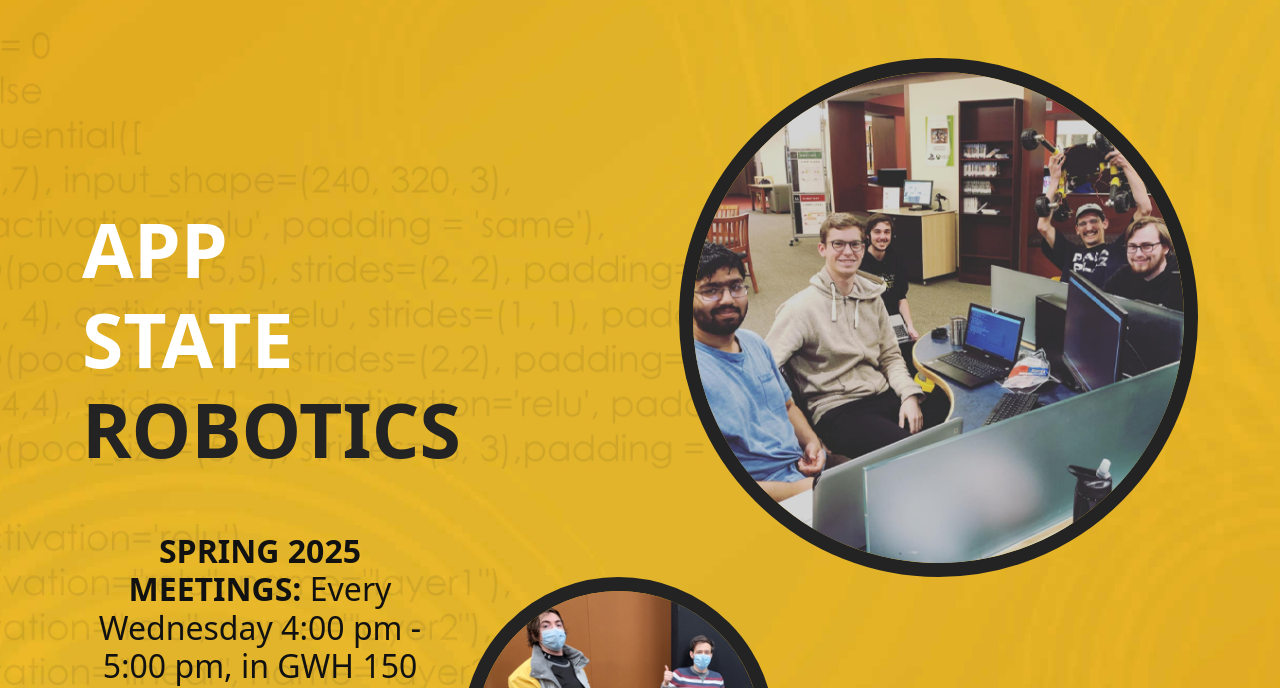
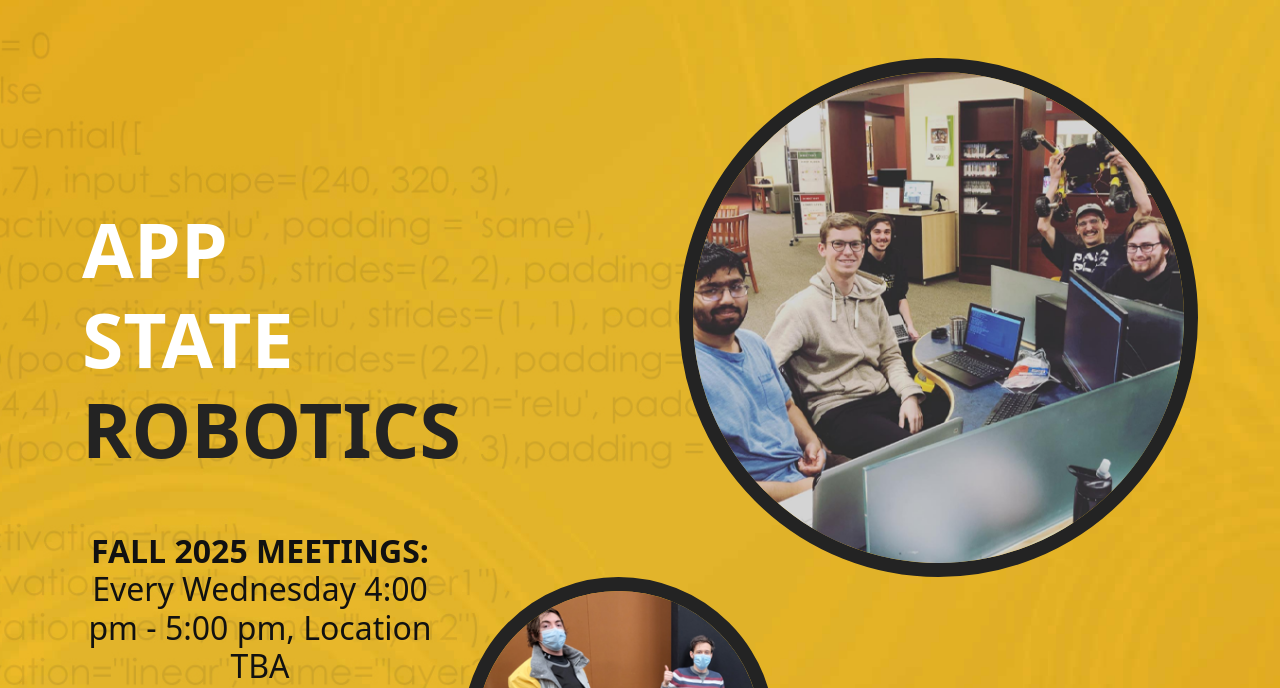
Before and after one commit to AppRoboticsClub/AppRoboticsClub.github.io, a plain HTML site: page index.html in a window 1280 px wide. Shown: the part 112-800 px from the top of the page. Drawn offline with nearby package versions, Linux system fonts and the light colour scheme.

Commit message:
Update for fall 2025 time

```diff
--- a/index.html
+++ b/index.html
@@ -98,7 +98,7 @@
                      <span class="black">Robotics </span>
                   </h1>
                   <h2>
-                     <b>SPRING 2025 MEETINGS:</b> Every Wednesday 4:00 pm - 5:00 pm, in GWH 150
+                     <b>FALL 2025 MEETINGS:</b> Every Wednesday 4:00 pm - 5:00 pm, Location TBA
                   </h2>
                   <a href="#contact">Contact Us</a>
                </div>
```
